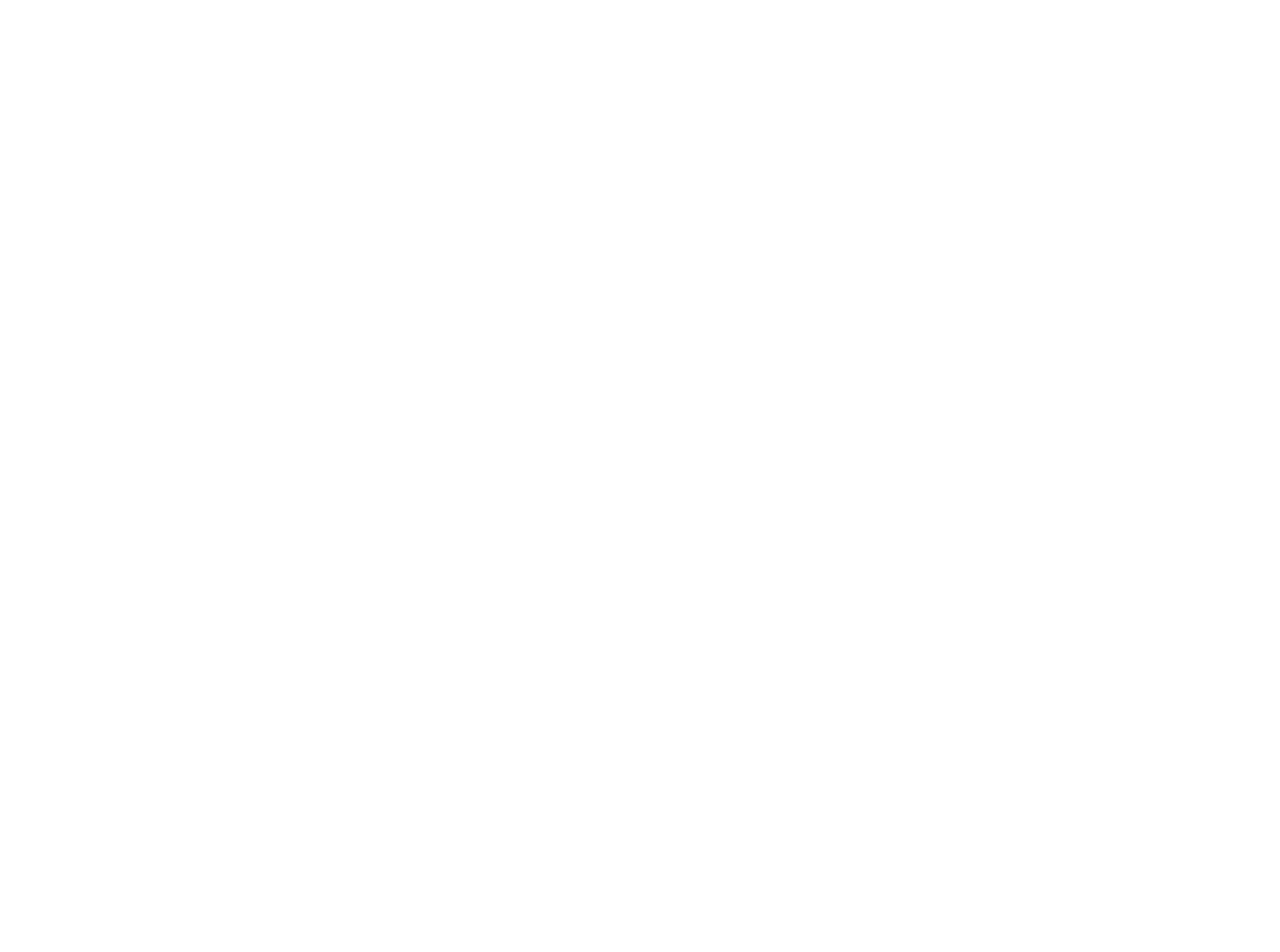
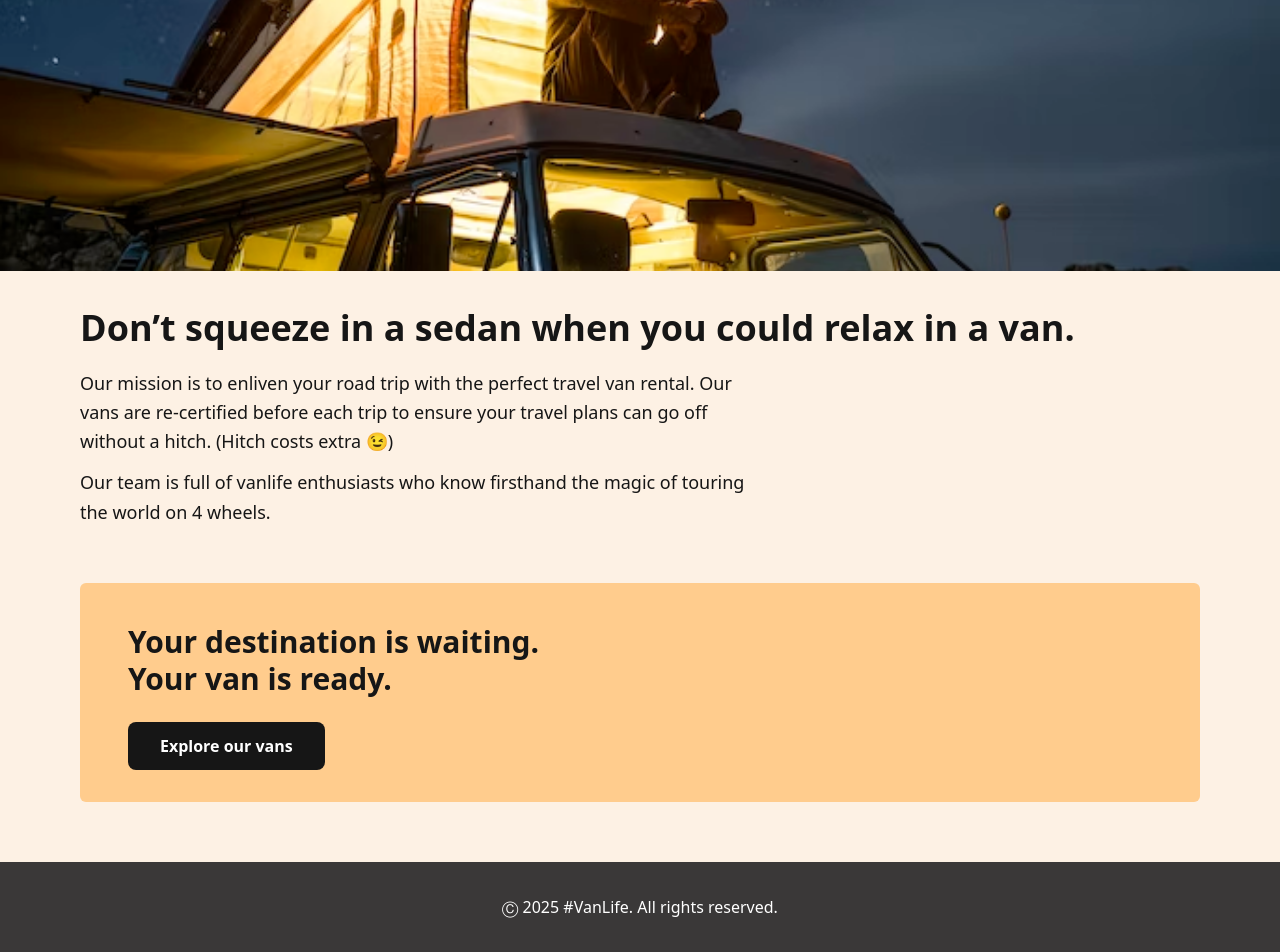
Before and after one commit to teja-yarragunta/VANLIFE-van-booking, a React (Vite) app: page /about in a window 1280 px wide. Shown: the part 259-1211 px from the top of the page. Before the commit the page ends 800 px from the top, so only its background shows below. Built offline with nearby package versions, Linux system fonts and the light colour scheme.

Commit message:
about-page

```diff
--- a/src/components/Footer.jsx
+++ b/src/components/Footer.jsx
@@ -2,7 +2,7 @@ import React from "react";
 
 const Footer = () => {
   return (
-    <footer className="h-[80px] w-full bg-[#2b2a2a] text-white flex items-center justify-center px-6">
+    <footer className="h-[90px] w-full bg-[#3a3838] text-white flex items-center justify-center px-6">
       <p className="text-sm sm:text-base font-medium">
         Ⓒ {new Date().getFullYear()} #VanLife. All rights reserved.
       </p>
--- a/src/pages/AboutPage.jsx
+++ b/src/pages/AboutPage.jsx
@@ -1,7 +1,55 @@
 import React from "react";
+import bgImg from "../assets/bg-img-about.png";
+import { Link } from "react-router-dom";
+import NavBar from "../components/NavBar";
+import Footer from "../components/Footer";
 
 const AboutPage = () => {
-  return <div>AboutPage</div>;
+  return (
+    <>
+      <NavBar />
+      <div className="w-full bg-[#fdf1e4] pb-6">
+        {/* Hero image */}
+        <img
+          src={bgImg}
+          alt="About VanLife"
+          className="w-full h-100 object-cover"
+        />
+
+        {/* Page content */}
+        <div className="px-6 sm:px-10 lg:px-20 text-[#161616] mb-14 ">
+          <h1 className="text-2xl sm:text-3xl lg:text-4xl font-bold leading-snug mt-8">
+            Don’t squeeze in a sedan when you could relax in a van.
+          </h1>
+          <p className="leading-relaxed mt-4 text-base sm:text-lg max-w-2xl">
+            Our mission is to enliven your road trip with the perfect travel van
+            rental. Our vans are re-certified before each trip to ensure your
+            travel plans can go off without a hitch. (Hitch costs extra 😉)
+          </p>
+          <p className="leading-relaxed mt-3 text-base sm:text-lg max-w-2xl">
+            Our team is full of vanlife enthusiasts who know firsthand the magic
+            of touring the world on 4 wheels.
+          </p>
+        </div>
+
+        {/* Call to action */}
+        <div className="bg-[#FFCC8D] text-[#161616] rounded-md mx-6 sm:mx-10 lg:mx-20 px-6 sm:px-12 pb-8 m-9">
+          <h2 className="text-xl sm:text-2xl lg:text-3xl font-bold leading-tight pt-10 mb-6">
+            Your destination is waiting.
+            <br />
+            Your van is ready.
+          </h2>
+          <Link
+            to="/vans"
+            className="inline-block bg-[#161616] text-white font-semibold rounded-lg px-8 py-3 no-underline transition-transform duration-150 ease-in-out hover:scale-105"
+          >
+            Explore our vans
+          </Link>
+        </div>
+      </div>
+      <Footer />
+    </>
+  );
 };
 
 export default AboutPage;
```
Also changed, not shown: src/assets/bg-img-about.png (added).
